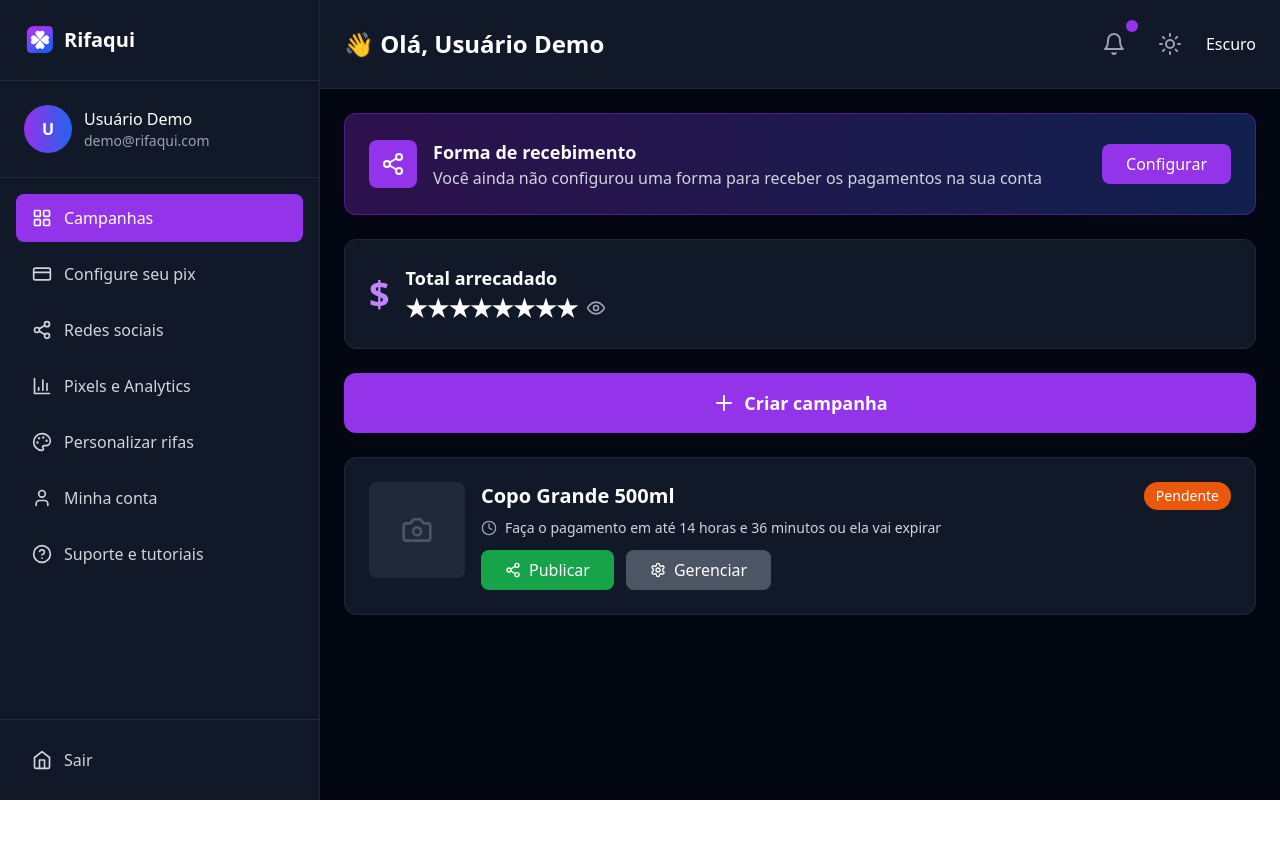
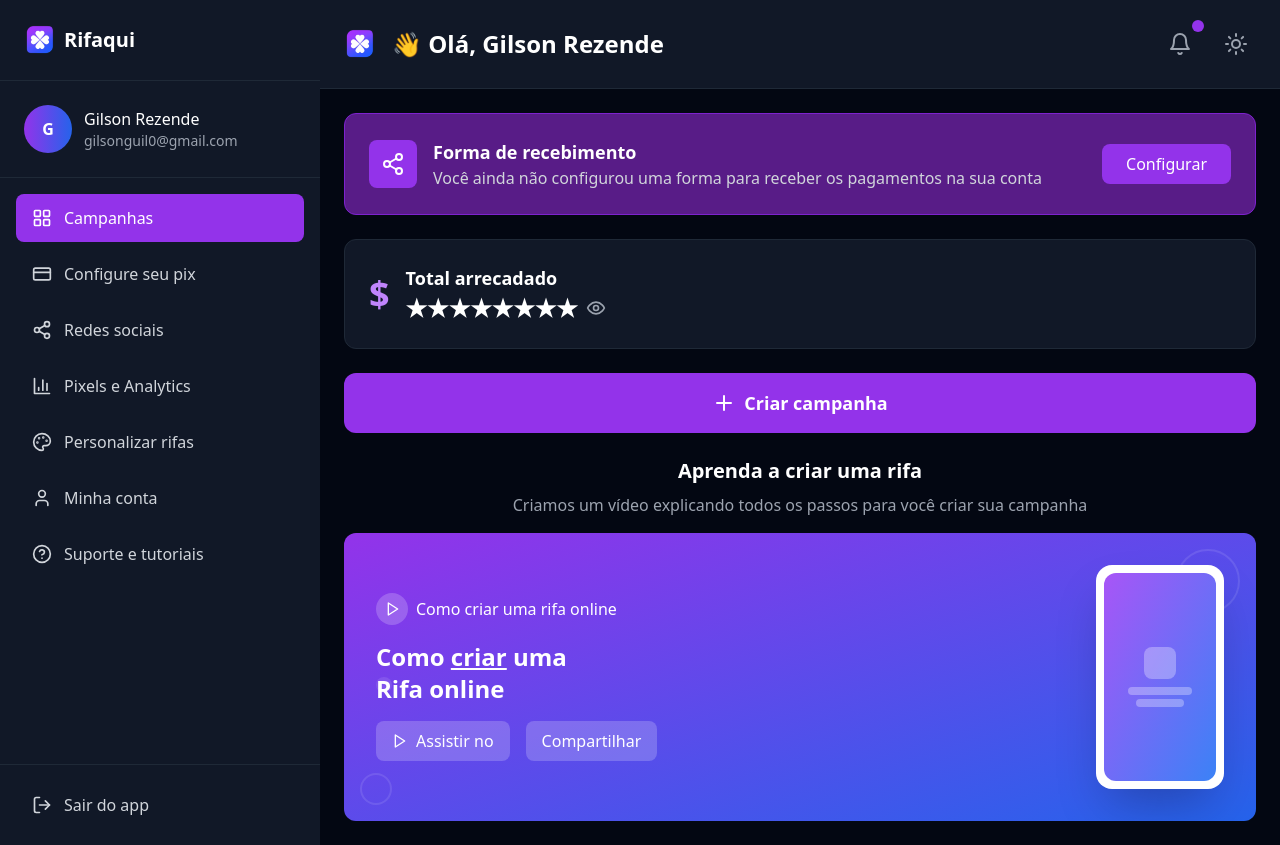
Before and after one commit to gilson954/sistema-rifa, a React (Vite) app: page /dashboard in a window 1280 px wide. Before the commit the page ends 800 px from the top, so only its background shows below. Built offline with nearby package versions, Linux system fonts and the light colour scheme.

Commit message:
Update Dashboard Layout to Match Reference Image

```diff
--- a/src/components/DashboardLayout.tsx
+++ b/src/components/DashboardLayout.tsx
@@ -4,7 +4,7 @@ import Sidebar from './Sidebar';
 
 const DashboardLayout = () => {
   return (
-    <div className="min-h-screen bg-gray-100 dark:bg-gray-950 flex transition-colors duration-300">
+    <div className="min-h-screen bg-gray-950 flex">
       <Sidebar />
       <div className="flex-1">
         <Outlet />
--- a/src/components/Sidebar.tsx
+++ b/src/components/Sidebar.tsx
@@ -8,7 +8,7 @@ import {
   Palette,
   User,
   HelpCircle,
-  Home
+  LogOut
 } from 'lucide-react';
 
 const Sidebar = () => {
@@ -57,31 +57,31 @@ const Sidebar = () => {
   ];
 
   return (
-    <div className="w-80 bg-white dark:bg-gray-900 min-h-screen flex flex-col border-r border-gray-200 dark:border-gray-800 transition-colors duration-300">
+    <div className="w-80 bg-gray-900 min-h-screen flex flex-col">
       {/* Logo */}
-      <div className="p-6 border-b border-gray-200 dark:border-gray-800">
+      <div className="p-6 border-b border-gray-800">
         <div className="flex items-center">
           <img
             src="/32132123.png"
             alt="Rifaqui Logo"
             className="w-8 h-8 object-contain"
           />
-          <span className="ml-2 text-xl font-bold text-gray-900 dark:text-white transition-colors duration-300">Rifaqui</span>
+          <span className="ml-2 text-xl font-bold text-white">Rifaqui</span>
         </div>
       </div>
 
       {/* User Profile */}
-      <div className="p-6 border-b border-gray-200 dark:border-gray-800">
+      <div className="p-6 border-b border-gray-800">
         <div className="flex items-center space-x-3">
           <div className="w-12 h-12 bg-gradient-to-r from-purple-600 to-blue-600 rounded-full flex items-center justify-center text-white font-semibold">
-            U
+            G
           </div>
           <div className="flex-1 min-w-0">
-            <p className="text-gray-900 dark:text-white font-medium truncate transition-colors duration-300">
-              Usuário Demo
+            <p className="text-white font-medium truncate">
+              Gilson Rezende
             </p>
-            <p className="text-gray-500 dark:text-gray-400 text-sm truncate transition-colors duration-300">
-              demo@rifaqui.com
+            <p className="text-gray-400 text-sm truncate">
+              gilsonguil0@gmail.com
             </p>
           </div>
         </div>
@@ -98,7 +98,7 @@ const Sidebar = () => {
                   className={`w-full flex items-center space-x-3 px-4 py-3 rounded-lg text-left transition-colors duration-200 ${
                     item.active
                       ? 'bg-purple-600 text-white'
-                      : 'text-gray-600 dark:text-gray-300 hover:bg-gray-100 dark:hover:bg-gray-800 hover:text-gray-900 dark:hover:text-white'
+                      : 'text-gray-300 hover:bg-gray-800 hover:text-white'
                   }`}
                 >
                   <IconComponent className="h-5 w-5" />
@@ -110,14 +110,14 @@ const Sidebar = () => {
         </ul>
       </nav>
 
-      {/* Home Button */}
-      <div className="p-4 border-t border-gray-200 dark:border-gray-800">
+      {/* Logout */}
+      <div className="p-4 border-t border-gray-800">
         <button
           onClick={handleGoHome}
-          className="w-full flex items-center space-x-3 px-4 py-3 rounded-lg text-gray-600 dark:text-gray-300 hover:bg-gray-100 dark:hover:bg-gray-800 hover:text-gray-900 dark:hover:text-white transition-colors duration-200"
+          className="w-full flex items-center space-x-3 px-4 py-3 rounded-lg text-gray-300 hover:bg-gray-800 hover:text-white transition-colors duration-200"
         >
-          <Home className="h-5 w-5" />
-          <span className="font-medium">Sair</span>
+          <LogOut className="h-5 w-5" />
+          <span className="font-medium">Sair do app</span>
         </button>
       </div>
     </div>
--- a/src/pages/DashboardPage.tsx
+++ b/src/pages/DashboardPage.tsx
@@ -6,10 +6,8 @@ import {
   Eye,
   EyeOff,
   Plus,
-  Camera,
-  Clock,
   Share2,
-  Settings
+  Play
 } from 'lucide-react';
 import { useTheme } from '../context/ThemeContext';
 
@@ -17,59 +15,48 @@ const DashboardPage = () => {
   const { theme, toggleTheme } = useTheme();
   const [showRevenue, setShowRevenue] = useState(false);
 
-  const campaigns = [
-    {
-      id: 1,
-      title: 'Copo Grande 500ml',
-      status: 'Pendente',
-      timeLeft: 'Faça o pagamento em até 14 horas e 36 minutos ou ela vai expirar',
-      image: null
-    }
-  ];
-
   return (
-    <div className="min-h-screen bg-gray-100 dark:bg-gray-950 text-gray-900 dark:text-white transition-colors duration-300">
+    <div className="min-h-screen bg-gray-950 text-white">
       {/* Top Header */}
-      <div className="flex items-center justify-between p-6 border-b border-gray-200 dark:border-gray-800 bg-white dark:bg-gray-900 transition-colors duration-300">
+      <div className="flex items-center justify-between p-6 border-b border-gray-800 bg-gray-900">
         <div className="flex items-center space-x-4">
-          <h1 className="text-2xl font-bold text-gray-900 dark:text-white transition-colors duration-300">
-            👋 Olá, Usuário Demo
+          <img
+            src="/32132123.png"
+            alt="Rifaqui Logo"
+            className="w-8 h-8 object-contain"
+          />
+          <h1 className="text-2xl font-bold text-white">
+            👋 Olá, Gilson Rezende
           </h1>
         </div>
 
         <div className="flex items-center space-x-4">
-          <button className="relative p-2 text-gray-500 dark:text-gray-400 hover:text-gray-700 dark:hover:text-white transition-colors duration-200">
+          <button className="relative p-2 text-gray-400 hover:text-white transition-colors duration-200">
             <Bell className="h-6 w-6" />
             <span className="absolute -top-1 -right-1 w-3 h-3 bg-purple-600 rounded-full"></span>
           </button>
 
           <button
             onClick={toggleTheme}
-            className="p-2 text-gray-500 dark:text-gray-400 hover:text-gray-700 dark:hover:text-white transition-colors duration-200"
+            className="p-2 text-gray-400 hover:text-white transition-colors duration-200"
           >
             {theme === 'light' ? <Moon className="h-6 w-6" /> : <Sun className="h-6 w-6" />}
           </button>
-
-          <div className="text-right">
-            <p className="text-gray-900 dark:text-white font-medium transition-colors duration-300">
-              {theme === 'light' ? 'Claro' : 'Escuro'}
-            </p>
-          </div>
         </div>
       </div>
 
       {/* Main Content */}
       <div className="p-6 space-y-6">
         {/* Payment Setup Card */}
-        <div className="bg-gradient-to-r from-purple-100 to-blue-100 dark:from-purple-900/50 dark:to-blue-900/50 border border-purple-200 dark:border-purple-700/50 rounded-xl p-6 transition-colors duration-300">
+        <div className="bg-purple-900 border border-purple-700 rounded-xl p-6">
           <div className="flex items-center justify-between">
             <div className="flex items-center space-x-4">
               <div className="w-12 h-12 bg-purple-600 rounded-lg flex items-center justify-center">
                 <Share2 className="h-6 w-6 text-white" />
               </div>
               <div>
-                <h3 className="text-lg font-semibold text-gray-900 dark:text-white transition-colors duration-300">Forma de recebimento</h3>
-                <p className="text-gray-700 dark:text-gray-300 transition-colors duration-300">Você ainda não configurou uma forma para receber os pagamentos na sua conta</p>
+                <h3 className="text-lg font-semibold text-white">Forma de recebimento</h3>
+                <p className="text-gray-300">Você ainda não configurou uma forma para receber os pagamentos na sua conta</p>
               </div>
             </div>
             <button className="bg-purple-600 hover:bg-purple-700 text-white px-6 py-2 rounded-lg font-medium transition-colors duration-200">
@@ -79,21 +66,21 @@ const DashboardPage = () => {
         </div>
 
         {/* Revenue Card */}
-        <div className="bg-white dark:bg-gray-900 rounded-xl p-6 border border-gray-200 dark:border-gray-800 transition-colors duration-300">
+        <div className="bg-gray-900 rounded-xl p-6 border border-gray-800">
           <div className="flex items-center justify-between">
             <div className="flex items-center space-x-4">
-              <div className="text-4xl font-bold text-purple-600 dark:text-purple-400">$</div>
+              <div className="text-4xl font-bold text-purple-400">$</div>
               <div>
-                <h3 className="text-lg font-semibold text-gray-900 dark:text-white transition-colors duration-300">Total arrecadado</h3>
+                <h3 className="text-lg font-semibold text-white">Total arrecadado</h3>
                 <div className="flex items-center space-x-2">
                   {showRevenue ? (
-                    <span className="text-2xl font-bold text-gray-900 dark:text-white transition-colors duration-300">R$ 0,00</span>
+                    <span className="text-2xl font-bold text-white">R$ 0,00</span>
                   ) : (
-                    <span className="text-2xl font-bold text-gray-900 dark:text-white transition-colors duration-300">★★★★★★★★</span>
+                    <span className="text-2xl font-bold text-white">★★★★★★★★</span>
                   )}
                   <button
                     onClick={() => setShowRevenue(!showRevenue)}
-                    className="text-gray-500 dark:text-gray-400 hover:text-gray-700 dark:hover:text-white transition-colors duration-200"
+                    className="text-gray-400 hover:text-white transition-colors duration-200"
                   >
                     {showRevenue ? <EyeOff className="h-5 w-5" /> : <Eye className="h-5 w-5" />}
                   </button>
@@ -109,47 +96,61 @@ const DashboardPage = () => {
           <span>Criar campanha</span>
         </button>
 
-        {/* Campaigns List */}
+        {/* Learn Section */}
         <div className="space-y-4">
-          {campaigns.map((campaign) => (
-            <div key={campaign.id} className="bg-white dark:bg-gray-900 rounded-xl p-6 border border-gray-200 dark:border-gray-800 transition-colors duration-300">
-              <div className="flex items-start space-x-4">
-                {/* Campaign Image Placeholder */}
-                <div className="w-24 h-24 bg-gray-200 dark:bg-gray-800 rounded-lg flex items-center justify-center transition-colors duration-300">
-                  <Camera className="h-8 w-8 text-gray-500 dark:text-gray-600" />
+          <div className="text-center">
+            <h2 className="text-xl font-semibold text-white mb-2">Aprenda a criar uma rifa</h2>
+            <p className="text-gray-400">Criamos um vídeo explicando todos os passos para você criar sua campanha</p>
+          </div>
+
+          {/* Video Thumbnail */}
+          <div className="relative bg-gradient-to-br from-purple-600 to-blue-600 rounded-xl p-8 overflow-hidden">
+            <div className="relative z-10 flex items-center justify-between">
+              <div className="flex-1">
+                <div className="flex items-center space-x-2 mb-4">
+                  <div className="w-8 h-8 bg-white/20 rounded-full flex items-center justify-center">
+                    <Play className="h-4 w-4 text-white ml-0.5" />
+                  </div>
+                  <span className="text-white font-medium">Como criar uma rifa online</span>
                 </div>
 
-                {/* Campaign Info */}
-                <div className="flex-1">
-                  <div className="flex items-start justify-between">
-                    <div>
-                      <h3 className="text-xl font-semibold text-gray-900 dark:text-white mb-2 transition-colors duration-300">{campaign.title}</h3>
-                      <div className="flex items-center space-x-2 mb-3">
-                        <Clock className="h-4 w-4 text-gray-500 dark:text-gray-400" />
-                        <span className="text-gray-600 dark:text-gray-300 text-sm transition-colors duration-300">{campaign.timeLeft}</span>
-                      </div>
+                <h3 className="text-2xl font-bold text-white mb-4">
+                  Como <span className="underline">criar</span> uma<br />
+                  Rifa online
+                </h3>
+
+                <div className="flex items-center space-x-4">
+                  <button className="bg-white/20 hover:bg-white/30 text-white px-4 py-2 rounded-lg font-medium transition-colors duration-200 flex items-center space-x-2">
+                    <Play className="h-4 w-4" />
+                    <span>Assistir no</span>
+                  </button>
+                  <button className="bg-white/20 hover:bg-white/30 text-white px-4 py-2 rounded-lg font-medium transition-colors duration-200">
+                    Compartilhar
+                  </button>
+                </div>
+              </div>
+
+              {/* Phone Mockup */}
+              <div className="relative">
+                <div className="w-32 h-56 bg-white rounded-2xl p-2 shadow-2xl">
+                  <div className="w-full h-full bg-gradient-to-br from-purple-500 to-blue-500 rounded-xl flex items-center justify-center">
+                    <div className="text-center">
+                      <div className="w-8 h-8 bg-white/30 rounded-lg mx-auto mb-2"></div>
+                      <div className="w-16 h-2 bg-white/30 rounded mx-auto mb-1"></div>
+                      <div className="w-12 h-2 bg-white/30 rounded mx-auto"></div>
                     </div>
-
-                    <span className="bg-orange-600 text-white px-3 py-1 rounded-full text-sm font-medium">
-                      {campaign.status}
-                    </span>
-                  </div>
-
-                  {/* Action Buttons */}
-                  <div className="flex space-x-3">
-                    <button className="bg-green-600 hover:bg-green-700 text-white px-6 py-2 rounded-lg font-medium flex items-center space-x-2 transition-colors duration-200">
-                      <Share2 className="h-4 w-4" />
-                      <span>Publicar</span>
-                    </button>
-                    <button className="bg-gray-600 hover:bg-gray-700 text-white px-6 py-2 rounded-lg font-medium flex items-center space-x-2 transition-colors duration-200">
-                      <Settings className="h-4 w-4" />
-                      <span>Gerenciar</span>
-                    </button>
                   </div>
                 </div>
               </div>
             </div>
-          ))}
+
+            {/* Background Pattern */}
+            <div className="absolute inset-0 opacity-10">
+              <div className="absolute top-4 right-4 w-16 h-16 border-2 border-white rounded-full"></div>
+              <div className="absolute bottom-4 left-4 w-8 h-8 border-2 border-white rounded-full"></div>
+              <div className="absolute top-1/2 left-8 w-4 h-4 bg-white rounded-full"></div>
+            </div>
+          </div>
         </div>
       </div>
     </div>
```
